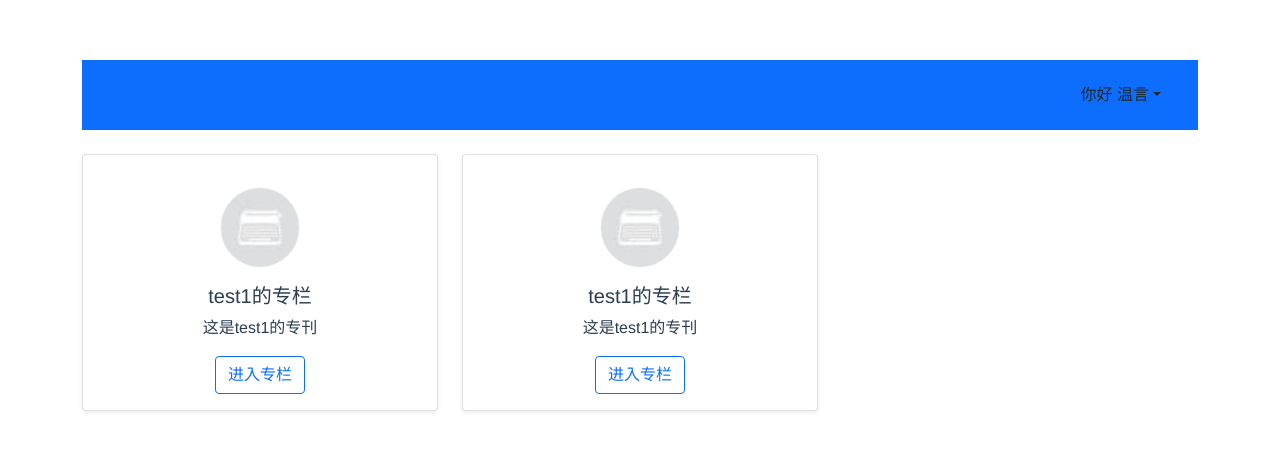
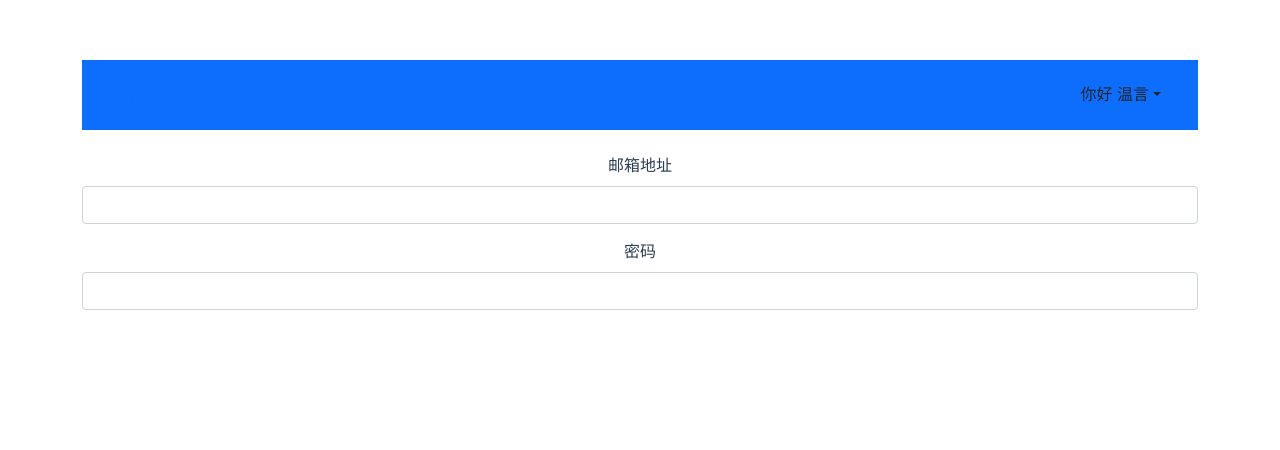
Before and after one commit to sun-bw/vue3.0-practice-copyzhihu, a Vue app: page / in a window 1280 px wide. Shown: the top 450 px of the page. Built offline with nearby package versions, Linux system fonts and the light colour scheme.

Commit message:
feat：表单验证

```diff
--- a/src/App.vue
+++ b/src/App.vue
@@ -1,43 +1,75 @@
 <template>
   <div class="container">
     <global-header :user="currentUser"></global-header>
-    <column-list :list="list"></column-list>
+    <!-- <column-list :list="list"></column-list> -->
+    <form action="">
+      <div class="mb-3">
+        <label for="exampleInoutEmail1" class="form-label">邮箱地址</label>
+        <input
+          type="email"  class="form-control" id="exampleInputEmail1"
+          v-model="emailRef.val"
+          @blur="validateEmail"
+        >
+        <div class="form-text" v-if="emailRef.error">{{emailRef.message}}</div>
+      </div>
+      <div class="mb-3">
+        <label for="exampleInputPassword1" class="form-label">密码</label>
+        <input type="password" class="form-control" id="exampleInputPassword">
+      </div>
+    </form>
   </div>
 </template>
 
 <script lang="ts">
-import { defineComponent } from 'vue';
+import { defineComponent, reactive } from 'vue';
 import 'bootstrap/dist/css/bootstrap.min.css'
-import ColumnList, { ColumnProps } from './components/ColumnList.vue'
+// import ColumnList, { ColumnProps } from './components/ColumnList.vue'
 import GlobalHeader, { UserProps } from './components/GloballHeader.vue'
 const currentUser: UserProps = {
   isLogin: true,
   name: '温言'
 }
-const testData: ColumnProps[] = [
-  {
-    id: 1,
-    title: 'test1的专栏',
-    description: '这是test1的专刊',
-    avatat: '',
-  },
-  {
-    id: 2,
-    title: 'test1的专栏',
-    description: '这是test1的专刊',
-    avatat: '',
-  }
-]
+// const testData: ColumnProps[] = [
+//   {
+//     id: 1,
+//     title: 'test1的专栏',
+//     description: '这是test1的专刊',
+//     avatat: '',
+//   },
+//   {
+//     id: 2,
+//     title: 'test1的专栏',
+//     description: '这是test1的专刊',
+//     avatat: '',
+//   }
+// ]
+const emailReg = /^[a-zA-Z0-9.!#$%&’*+/=?^_`{|}~-]+@[a-zA-Z0-9-]+(?:\.[a-zA-Z0-9-]+)*$/
 export default defineComponent({
   name: 'App',
   components: {
-    ColumnList,
+    // ColumnList,
     GlobalHeader
   },
   setup() {
+    const emailRef = reactive({
+      val: '',
+      error: false,
+      message: '',
+    })
+    const validateEmail = () => {
+      if(emailRef.val.trim() === '') {
+        emailRef.error = true
+        emailRef.message = 'can not be empty'
+      } else if(!emailReg.test(emailRef.val)) {
+        emailRef.error = true
+        emailRef.message = 'should be valid email'
+      }
+    }
     return {
-      list: testData,
-      currentUser
+      // list: testData,
+      currentUser,
+      emailRef,
+      validateEmail
     }
   }
 });
```
